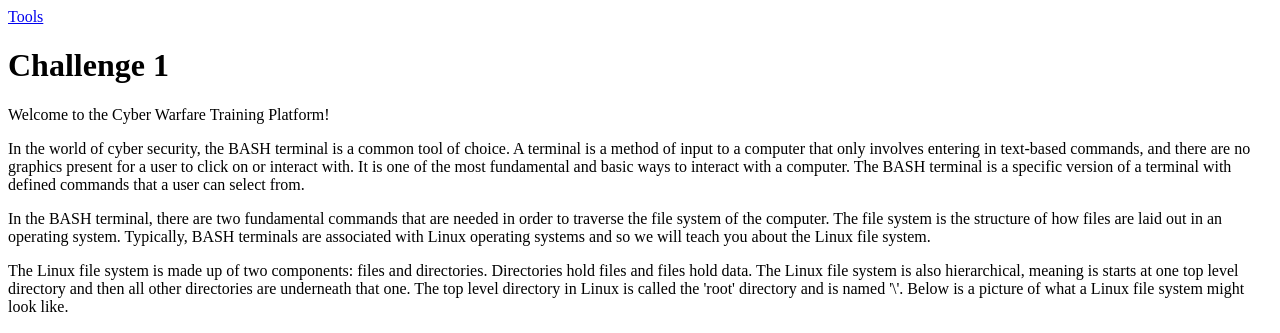
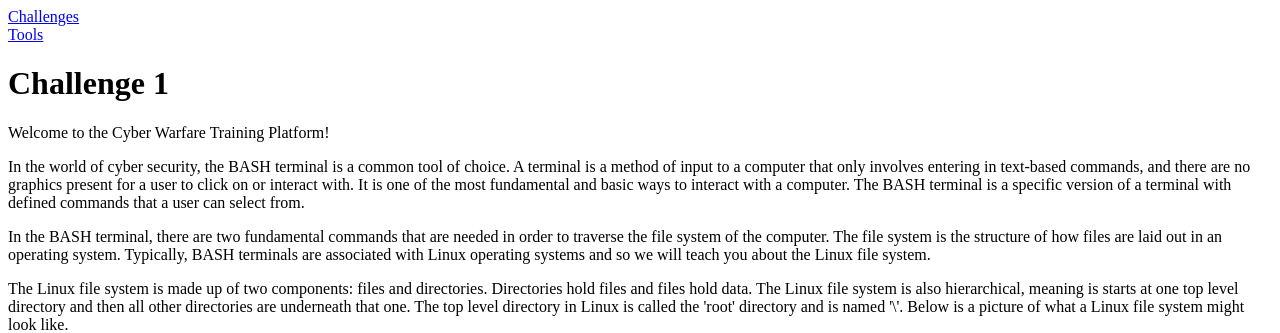
Before and after one commit to johnbabiak/ic470-cwtp-pub, a PHP site: page /challenges/example1/example1.php in a window 1280 px wide. Shown: the top 333 px of the page. Run offline with PHP 8.4, Linux system fonts and the light colour scheme.

Commit message:
made webpage navigation easier

```diff
--- a/challenges/example1/example1.php
+++ b/challenges/example1/example1.php
@@ -1,6 +1,5 @@
 <?php
 require_once("../../utils.php");
-showLinks();
 
 $content = "";
 
--- a/utils.php
+++ b/utils.php
@@ -14,12 +14,14 @@
 	}
 
 	function displayContent($content) {
+		showLinks();
 		printHTMLHeader();
 		echo $content;
 		printHTMLFooter();
 	}
 
 	function showLinks() {
-		echo "\n<a href=../../tools.php>Tools</a><br>\n";
+		echo "\n<a href=../../index.php>Challenges</a><br>\n";
+		echo "<a href=../../tools.php>Tools</a><br>\n";
 	}
 ?>
```
